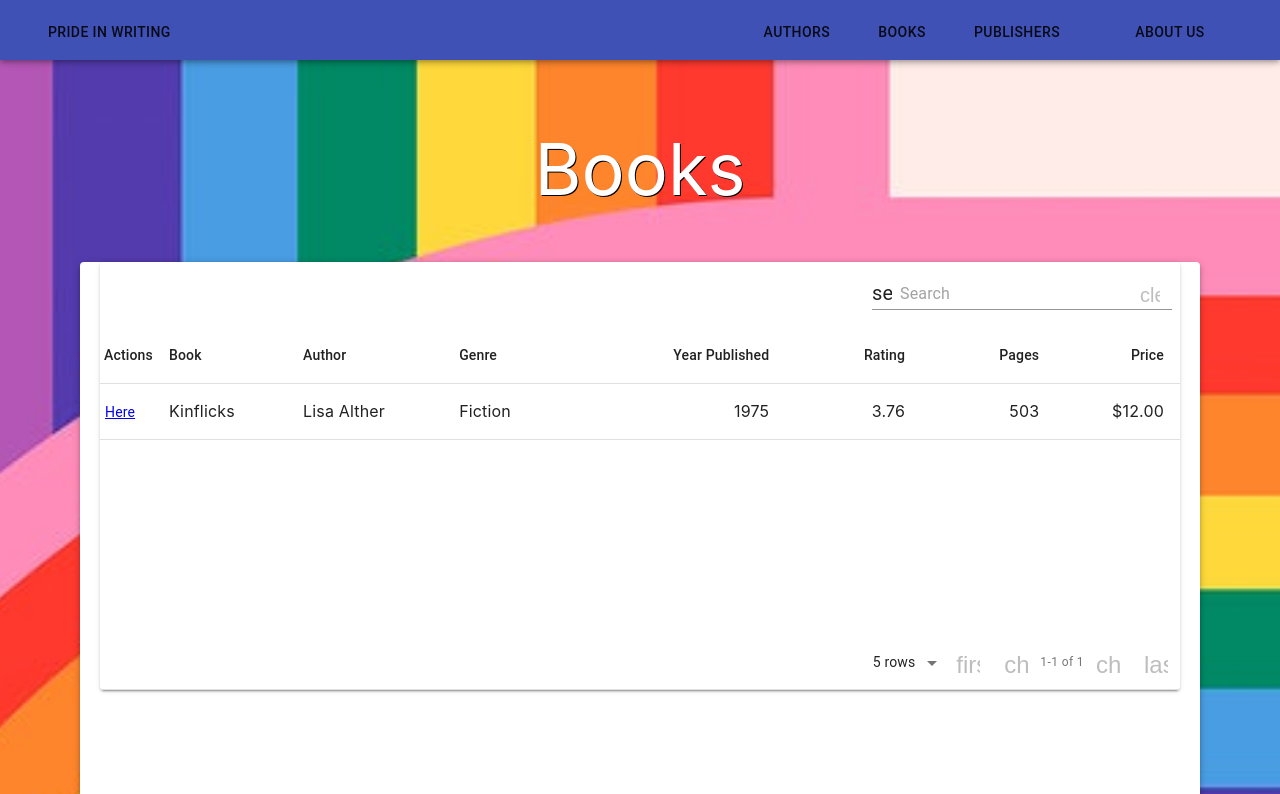
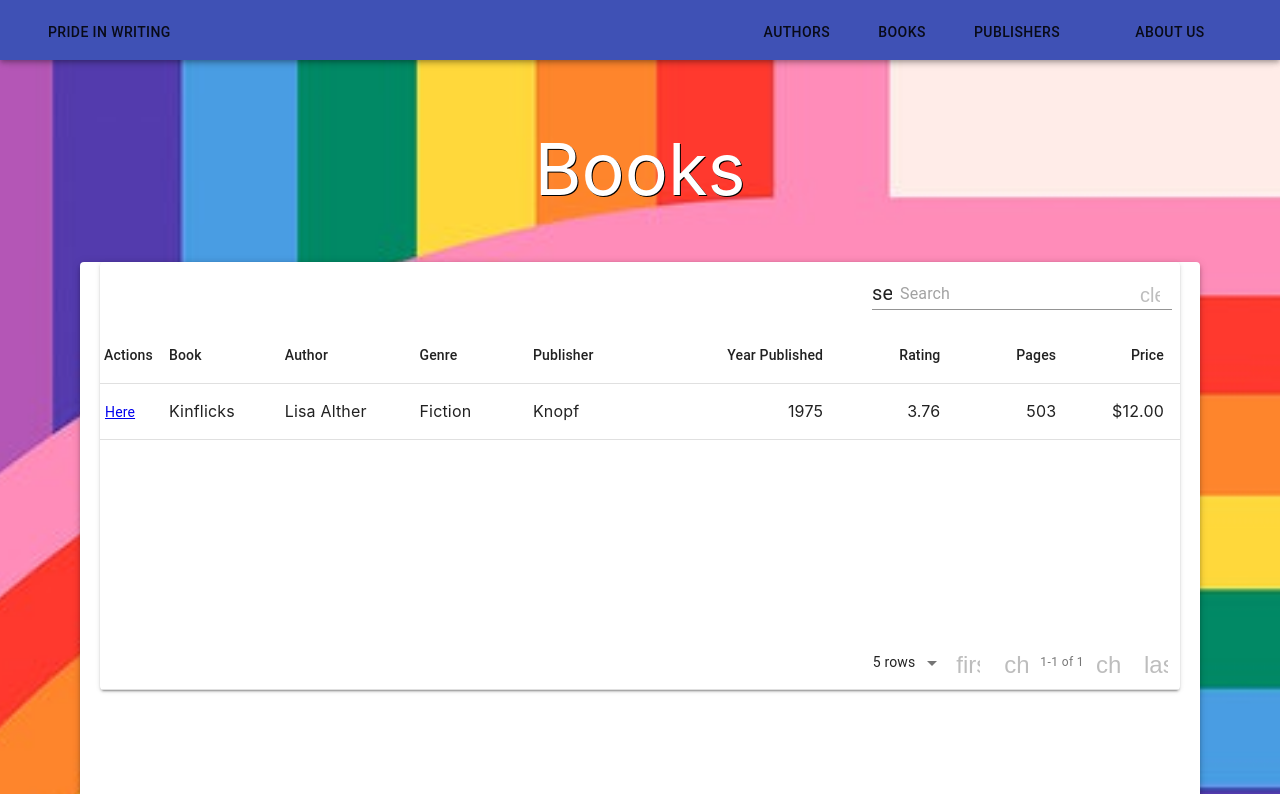
Before and after one commit to lum1nouz/Pride-In-Writing, a React (Create React App) app in the folder front-end/: page /Books in a window 1280 px wide. Shown: the top 794 px of the page. Built offline with nearby package versions, Linux system fonts and the light colour scheme.

Commit message:
fix: added publisher info to books

```diff
--- a/front-end/src/components/Books/Books.tsx
+++ b/front-end/src/components/Books/Books.tsx
@@ -13,6 +13,7 @@ type rowdata ={
   book: string,
   author: string,
   genre: string,
+  publisher: string,
   yearPublished: number,
   rating: number,
   pages: number,
@@ -24,6 +25,7 @@ const dataStore = [
       book: "Kinflicks",
       author: "Lisa Alther",
       "genre": "Fiction",
+      "publisher": "Knopf",
       "yearPublished": 1975,
       "rating": 3.76,
       "pages": 503,
@@ -58,6 +60,7 @@ class ListPage extends React.Component<props, state> {
                                         {title: "Book", field: "book", type: "string"},
                                         {title: "Author", field: "author", type: "string"},
                                         {title: "Genre", field: "genre", type: "string"},
+                                        {title: "Publisher", field: "publisher", type: "string"},
                                         {title: "Year Published", field: "yearPublished", type: "numeric"},
                                         {title: "Rating", field: "rating", type: "numeric"},
                                         {title: "Pages", field: "pages", type: "numeric"},
```
